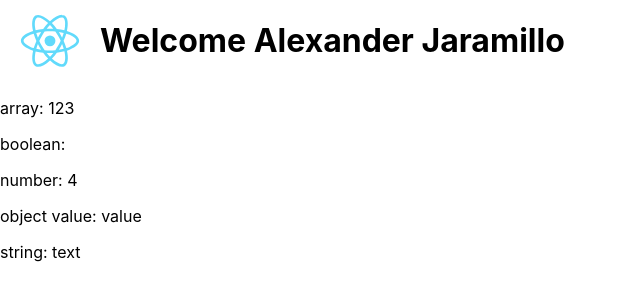
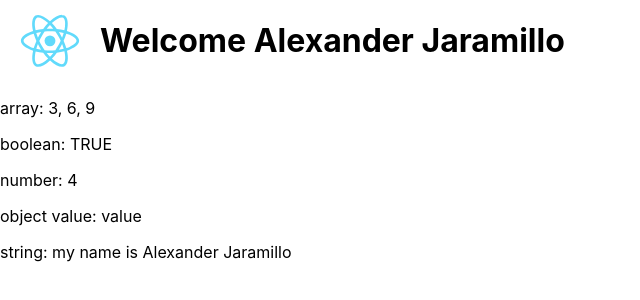
Before and after one commit to alexunjm/react-example, a React (Create React App) app: page / in a window 1280 px wide. Shown: the top 300 px of the page, without its empty margins (0-640 px from the left). Built offline with nearby package versions, Linux system fonts and the light colour scheme.

Commit message:
function as property

```diff
--- a/src/App.js
+++ b/src/App.js
@@ -8,8 +8,8 @@ class Parameters extends Component {
   render() {
     return (
       <div>
-        <p>array: {this.props.array}</p>
-        <p>boolean: {this.props.boolean}</p>
+        <p>array: {this.props.array.map(this.props.fn).join(', ')}</p>
+        <p>boolean: {this.props.boolean ? 'TRUE': 'FALSE'}</p>
         <p>number: {this.props.number}</p>
         <p>object value: {this.props.object.key}</p>
         <p>string: {this.props.string}</p>
@@ -31,7 +31,8 @@ function App() {
         boolean={true}
         number={4}
         object={{key: 'value', num: 5}}
-        string={"text"}
+        string={'my name is ' + name}
+        fn={(number) => number * 3}
       />
     </div>
   );
```
